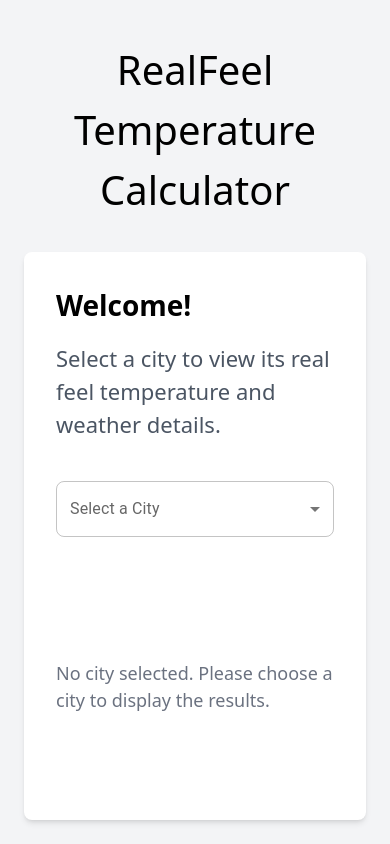
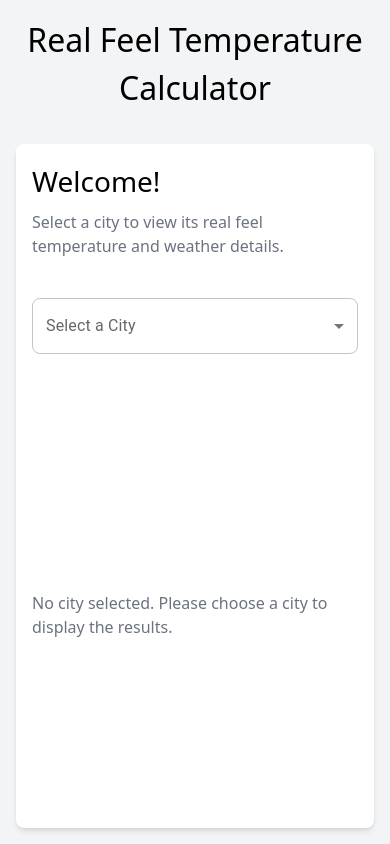
Before and after one commit to fiorella-mansilla/real-feel-calculator, a React (Vite) app in the folder client/: page / in a window 390 px wide. Built offline with nearby package versions, Linux system fonts and the light colour scheme.

Commit message:
Improved responsiveness & user experience

```diff
--- a/client/src/pages/HomePage.jsx
+++ b/client/src/pages/HomePage.jsx
@@ -1,10 +1,10 @@
-import React, { useState } from "react";
+import React, { useState, useEffect } from "react";
 import { useQuery } from "react-query";
 import axios from "axios";
 import CitySelectorDropdown from "../components/CitySelectorDropdown";
 import WeatherData from "../components/WeatherData";
+import CircularProgress from "@mui/material/CircularProgress";
 
-// Fetch real feel temperature data from the server
 const fetchRealFeel = async ({ queryKey }) => {
   const [, cityName, lat, lon] = queryKey;
   if (!cityName || !lat || !lon) return null;
@@ -16,70 +16,88 @@ const fetchRealFeel = async ({ queryKey }) => {
   return response.data;
 };
 
-// HomePage component
 const HomePage = () => {
   const [selectedCity, setSelectedCity] = useState(null);
   const [weatherData, setWeatherData] = useState(null);
+  const [showLoading, setShowLoading] = useState(false);
 
   const { data, isLoading, isError, error } = useQuery(
     ["realFeel", selectedCity?.name, selectedCity?.lat, selectedCity?.lon],
     fetchRealFeel,
     {
-      enabled: !!selectedCity, // Fetch data only when a city is selected
-      refetchOnWindowFocus: false, // Prevent refetching on window focus
+      enabled: !!selectedCity,
+      refetchOnWindowFocus: false,
       onSuccess: (fetchedData) => {
         setWeatherData(fetchedData);
       },
     }
   );
 
-  // Handle city selection
+  useEffect(() => {
+    let timeout;
+    if (isLoading) {
+      timeout = setTimeout(() => setShowLoading(true), 300);
+    } else {
+      setShowLoading(false);
+    }
+
+    return () => clearTimeout(timeout);
+  }, [isLoading]);
+
   const handleCitySelect = (city) => {
     setSelectedCity(city);
-    if (!city) {
-      setWeatherData(null); // Clear weather data when "None" is selected
-    }
+    if (!city) setWeatherData(null);
   };
 
   return (
-    <div className="min-h-screen flex flex-col items-center justify-start bg-gray-100 p-6">
+    <div className="min-h-screen flex flex-col items-center justify-start bg-gray-100 p-fluid-1">
       {/* Title */}
-      <h1 className="text-4xl font-sans font-medium text-center mt-4 mb-8">
-        RealFeel Temperature Calculator
+      <h1 className="text-3xl lg:text-4xl font-medium text-center mb-8 lg:mt-2">
+        Real Feel Temperature Calculator
       </h1>
 
       {/* Main Content */}
-      <div className="flex flex-col md:flex-row flex-1 w-full max-w-screen-xl bg-white rounded-lg shadow-md p-8">
-        {/* Left Column: City Selector */}
+      <div className="flex flex-col md:flex-row flex-1 w-full max-w-screen-xl bg-white rounded-lg shadow-md p-fluid-1 md:p-fluid-2">
+        {/* Left Column */}
         <div className="flex flex-col flex-1 justify-start items-start md:pr-6 md:border-r md:border-gray-200">
-          <h2 className="text-2xl font-bold mb-4">Welcome!</h2>
-          <p className="text-xl text-gray-600 mb-6">
+          <h2 className="text-2xl font-normal mb-1">Welcome!</h2>
+          <p className="text-base lg:text-lg text-gray-500 mb-6 mt-1 transition-all duration-400 ease-in-out">
             Select a city to view its real feel temperature and weather details.
           </p>
-          <CitySelectorDropdown
-            onCitySelect={handleCitySelect}
-            className="shadow-md"
-          />
+          <CitySelectorDropdown onCitySelect={handleCitySelect} className="shadow-md" />
         </div>
 
-        {/* Right Column: Weather Data */}
-        <div className="flex flex-col flex-1 justify-start items-start md:pl-4 mt-8 md:mt-0">
-          {isLoading && <p>Loading weather data...</p>}
+        {/* Right Column */}
+        <div className="flex flex-col flex-1 justify-start items-start md:pl-6 mt-12">
+          {showLoading ? (
+            <div className="flex items-center space-x-4 ml-2">
+              <p className="text-base lg:text-lg text-gray-600">
+                Loading weather data...
+              </p>
+              <CircularProgress size={30} />
+            </div>
+          ) : (
+            <>
               {isError && (
-            <p className="text-red-500">
+                <p className="text-base lg:text-lg text-red-500 ml-2">
                   {error?.message || "Error fetching weather data. Please try again."}
                 </p>
               )}
               {weatherData && weatherData.realFeel !== undefined && selectedCity && (
                 <div>
-              <h2 className="text-2xl font-semibold mb-4">
-                Real Feel in {selectedCity.name}: {weatherData.realFeel.toFixed(1)}°C
+                  <h2 className="text-xl font-semibold mb-3">
+                    Real Feel in {selectedCity.name}:{" "}
+                    {weatherData.realFeel.toFixed(1)}°C
                   </h2>
                   <WeatherData weatherData={weatherData.weatherData} />
                 </div>
               )}
               {!selectedCity && (
-            <p className="text-lg text-gray-500">No city selected. Please choose a city to display the results.</p>
+                <p className="text-base lg:text-lg text-gray-500">
+                  No city selected. Please choose a city to display the results.
+                </p>
+              )}
+            </>
           )}
         </div>
       </div>
```
Lines whose indentation alone changed are shown as unchanged.
